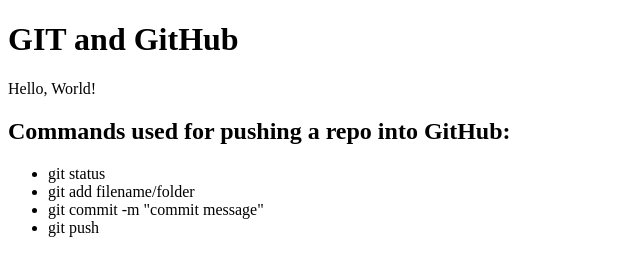
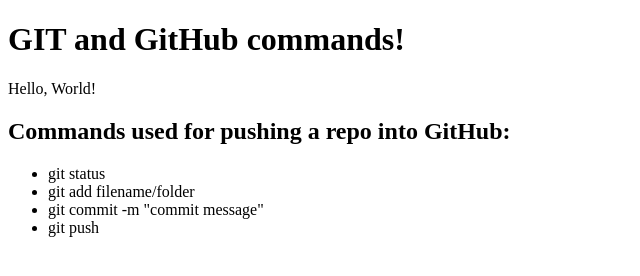
Before and after one commit to TareqJudehGithub/cs50W, a plain HTML site: page index.html in a window 1280 px wide. Shown: the whole page, without its empty margins (0-640 px from the left). Drawn offline with Linux system fonts and the light colour scheme.

Commit message:
Edited h1 element.

```diff
--- a/index.html
+++ b/index.html
@@ -8,7 +8,7 @@
 </head>
 
 <body>
- <h1>GIT and GitHub</h1>
+ <h1>GIT and GitHub commands!</h1>
  <p>Hello, World!</p>
  <h2> Commands used for pushing a repo into GitHub:</h2>
  <ul>
```
